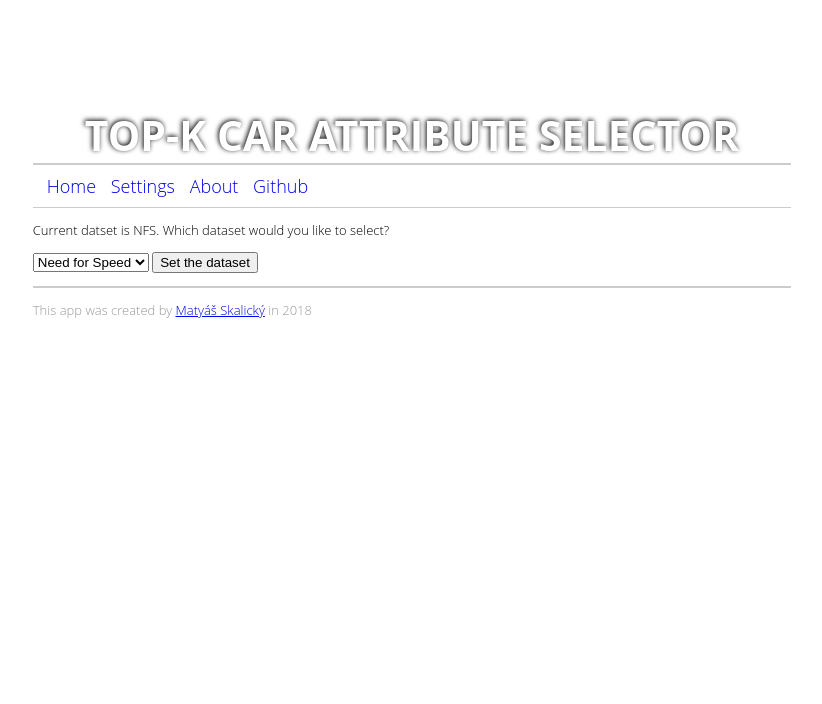
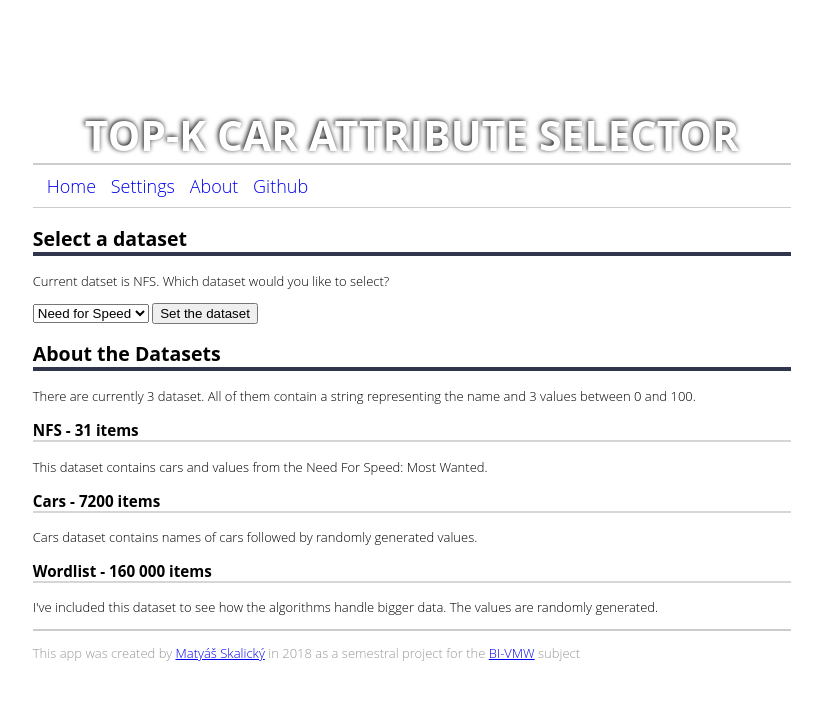
Before and after one commit to mskl/fit-bi-vwm-project, a Flask app: page /settings in a window 1280 px wide. Shown: the top 704 px of the page, without its empty margins (228-1050 px from the left). Run offline with Flask 2, Linux system fonts and the light colour scheme.

Commit message:
Updated the text at Settings

```diff
--- a/source/static/styles/style.css
+++ b/source/static/styles/style.css
@@ -4,6 +4,7 @@
 #wholeweb {
 	background-color: #FFF;
 	display: block;
+	min-width: 620px;
 	width: 60%;
 	height: 80%;
 	margin: 50px auto 0;
@@ -21,7 +22,7 @@
 
 #header {
 	text-align: center;
-	padding-bottom: 0em;
+	padding-bottom: 0;
 }
 
 #main {
@@ -35,7 +36,7 @@
 }
 
 #headertext {
-	font-size: 1.6vW;
+	font-size: 1.6vw;
 }
 
 #headertext h1 {
--- a/source/templates/baser.html
+++ b/source/templates/baser.html
@@ -45,7 +45,8 @@
             <div id="footer">
                 {% block footer %}
                     <p>
-                        This app was created by <a href="http://www.stoked.cz/">Matyáš Skalický</a> in 2018
+                        This app was created by <a href="http://www.stoked.cz/">Matyáš Skalický</a> in 2018 as a semestral
+                        project for the <a href="https://fit.cvut.cz/predmety/bi-vwm">BI-VMW</a> subject
                     </p>
                 {% endblock %}
             </div>
--- a/source/templates/settings.html
+++ b/source/templates/settings.html
@@ -1,13 +1,24 @@
 {% extends "baser.html" %}
 
 {% block main %}
+    <h2>Select a dataset</h2>
     <p>{{ payload }}</p>
     <form action="/settings" method="get">
         <select name="dataset" title="the dataset used">
             <option value="NFS" {% if dataset == "NFS" %}selected{% endif %}>Need for Speed</option>
-            <option value="random" {% if dataset == "random" %}selected{% endif %}>Random Values</option>
+            <option value="random" {% if dataset == "random" %}selected{% endif %}>Cars random</option>
             <option value="wordlist" {% if dataset == "wordlist" %}selected{% endif %}>Czech Wordlist</option>
         </select>
         <input type="submit" value="Set the dataset" title="Set the settings">
     </form>
+
+    <h2>About the Datasets</h2>
+        There are currently 3 dataset. All of them contain a string representing the name and 3 values between 0 and 100.
+        <h3>NFS - 31 items</h3>
+            This dataset contains cars and values from the Need For Speed: Most Wanted.
+        <h3>Cars - 7200 items</h3>
+            Cars dataset contains names of cars followed by randomly generated values.
+        <h3>Wordlist - 160 000 items</h3>
+            I've included this dataset to see how the algorithms handle bigger data. The values are randomly generated.
+
 {% endblock %}
--- a/source/utils/algorithms.py
+++ b/source/utils/algorithms.py
@@ -67,4 +67,4 @@ def get_ash_from_form_values(form_values):
 
 # Parse the MultiDict from the form and return the quantity
 def get_quantity_from_form_values(form_values):
-    return form_values.get('quantity', default=10, type=int)
+    return form_values.get('quantity', default=15, type=int)
```
